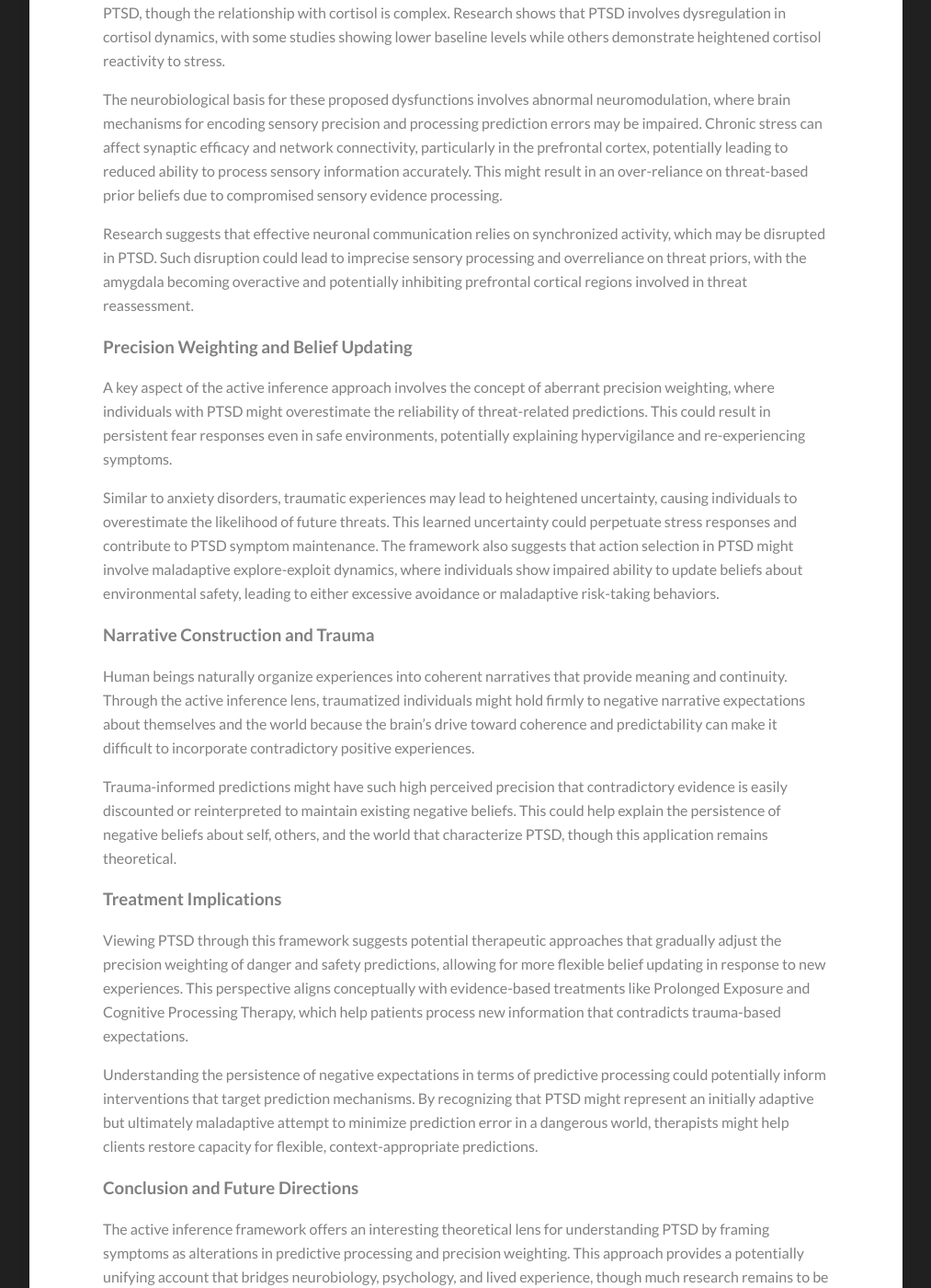
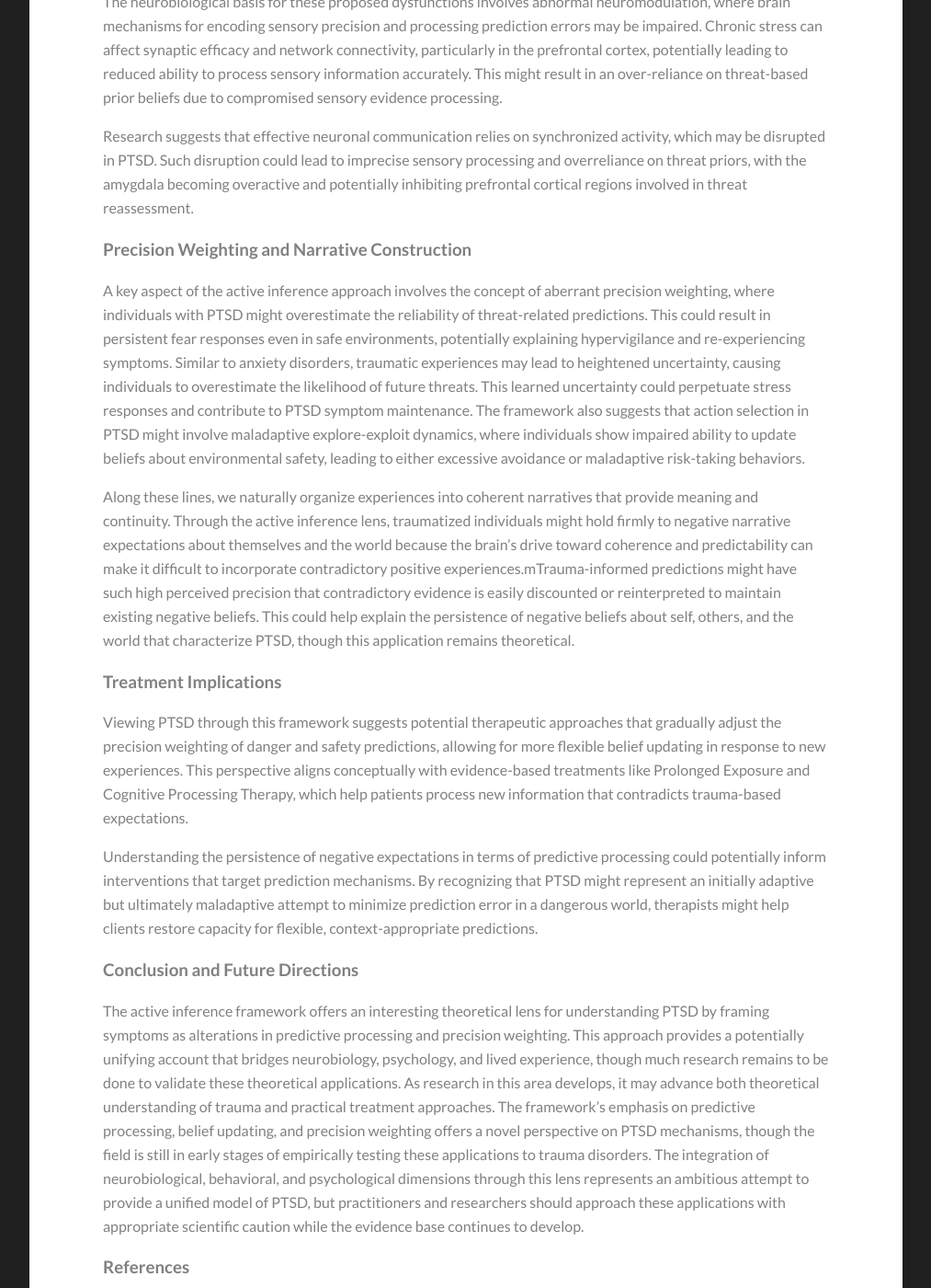
Before and after one commit to Kamran-Afzali/Kamran-Afzali.github.io, a Jekyll site: the page built from _posts/2025-08-25-FEP_PTSD.md, in a window 1280 px wide and 1400 px high, scrolled down 2313 px. Shown: the whole window at 92% size, without its empty margins (133-1146 px from the left). Built offline with Jekyll 4.4.1, drawn with Linux system fonts in a browser that asks for light colours; some of the changed text lies outside the part shown.

Commit message:
Update 2025-08-25-FEP_PTSD.md

```diff
--- a/_posts/2025-08-25-FEP_PTSD.md
+++ b/_posts/2025-08-25-FEP_PTSD.md
@@ -14,19 +14,13 @@
 
 ### The Active Inference Perspective on PTSD
 
-PTSD significantly impacts individuals who have experienced traumatic events, including combat veterans, first responders, and abuse survivors. While traditional models often focus on specific neurobiological dysfunctions or behavioral patterns in isolation, the active inference framework attempts to unify these perspectives. This approach reinterprets neuropsychological dysfunctions by recasting concepts like executive control, attention, and contextual processing in terms of predictive processing and belief updating.
-
-The active inference framework proposes that organisms maintain generative models of their environment and continuously update these models based on sensory evidence. Under this view, PTSD might represent a maladaptive stress response where traumatic experiences fundamentally alter these predictive models. The framework suggests that survival responses like "fight or flight" involve high metabolic costs as the organism allocates resources to address perceived threats.
-
-This perspective reinterprets traditional concepts of top-down executive control and bottom-up sensory processing within an embodied framework. It also reframes neurocognitive functions such as reality testing, fear generalization, fear extinction, and safety learning in terms of predictive processing mechanisms.
+PTSD significantly impacts individuals who have experienced traumatic events, including combat veterans, first responders, and abuse survivors. While traditional models often focus on specific neurobiological dysfunctions or behavioral patterns in isolation, the active inference framework attempts to unify these perspectives. This approach reinterprets neuropsychological dysfunctions by using concepts like executive control, attention, and contextual processing in terms of predictive processing and belief updating. The active inference framework proposes that organisms maintain generative models of their environment and continuously update these models based on sensory evidence. Under this view, PTSD might represent a maladaptive stress response where traumatic experiences fundamentally alter these predictive models. The framework suggests that survival responses like "fight or flight" involve high metabolic costs as the organism allocates resources to address perceived threats. This perspective reinterprets traditional concepts of top-down executive control and bottom-up sensory processing within an embodied framework. It also reframes neurocognitive functions such as reality testing, fear generalization, fear extinction, and safety learning in terms of predictive processing mechanisms.
 
 ### Maladaptive Predictive Processing in PTSD
 
 According to active inference theories, PTSD may cause individuals to develop maladaptive prior beliefs that favor threat-detection responses over exploratory behaviors. These altered priors might impair the usual reality-testing processes that allow for continuous reassessment of environmental safety, instead reinforcing pathological threat responses.
 
-From this perspective, the physiological changes in PTSD could represent a form of altered sensory processing where the brain reduces the precision of sensory signals to conserve metabolic energy. This might lead to decreased effective connectivity between brain regions due to neurochemical imbalances. The resulting state prioritizes safety through heightened threat preparedness, creating a self-maintaining cycle of threat perception.
-
-### Neurobiological Mechanisms and Dysfunction
+From this perspective, the physiological changes in PTSD could represent a form of altered sensory processing where the brain reduces the precision of sensory signals to minimize the surpirse. This might lead to decreased effective connectivity between brain regions due to neurochemical imbalances. The resulting state prioritizes safety through heightened threat preparedness, creating a self-maintaining cycle of threat perception.
 
 Repeated exposure to stressors can alter the brain's predictive models, potentially leading to either habituation or sensitization to stress. The active inference view suggests that PTSD involves two main dysfunctions: an increased bias toward interpreting sensory stimuli as existential threats, and a compromised ability to update these threat assessments based on new evidence.
 
@@ -36,17 +30,11 @@
 
 Research suggests that effective neuronal communication relies on synchronized activity, which may be disrupted in PTSD. Such disruption could lead to imprecise sensory processing and overreliance on threat priors, with the amygdala becoming overactive and potentially inhibiting prefrontal cortical regions involved in threat reassessment.
 
-### Precision Weighting and Belief Updating
+### Precision Weighting and Narrative Construction
 
-A key aspect of the active inference approach involves the concept of aberrant precision weighting, where individuals with PTSD might overestimate the reliability of threat-related predictions. This could result in persistent fear responses even in safe environments, potentially explaining hypervigilance and re-experiencing symptoms.
+A key aspect of the active inference approach involves the concept of aberrant precision weighting, where individuals with PTSD might overestimate the reliability of threat-related predictions. This could result in persistent fear responses even in safe environments, potentially explaining hypervigilance and re-experiencing symptoms. Similar to anxiety disorders, traumatic experiences may lead to heightened uncertainty, causing individuals to overestimate the likelihood of future threats. This learned uncertainty could perpetuate stress responses and contribute to PTSD symptom maintenance. The framework also suggests that action selection in PTSD might involve maladaptive explore-exploit dynamics, where individuals show impaired ability to update beliefs about environmental safety, leading to either excessive avoidance or maladaptive risk-taking behaviors.
 
-Similar to anxiety disorders, traumatic experiences may lead to heightened uncertainty, causing individuals to overestimate the likelihood of future threats. This learned uncertainty could perpetuate stress responses and contribute to PTSD symptom maintenance. The framework also suggests that action selection in PTSD might involve maladaptive explore-exploit dynamics, where individuals show impaired ability to update beliefs about environmental safety, leading to either excessive avoidance or maladaptive risk-taking behaviors.
-
-### Narrative Construction and Trauma
-
-Human beings naturally organize experiences into coherent narratives that provide meaning and continuity. Through the active inference lens, traumatized individuals might hold firmly to negative narrative expectations about themselves and the world because the brain's drive toward coherence and predictability can make it difficult to incorporate contradictory positive experiences.
-
-Trauma-informed predictions might have such high perceived precision that contradictory evidence is easily discounted or reinterpreted to maintain existing negative beliefs. This could help explain the persistence of negative beliefs about self, others, and the world that characterize PTSD, though this application remains theoretical.
+Along these lines, we naturally organize experiences into coherent narratives that provide meaning and continuity. Through the active inference lens, traumatized individuals might hold firmly to negative narrative expectations about themselves and the world because the brain's drive toward coherence and predictability can make it difficult to incorporate contradictory positive experiences.mTrauma-informed predictions might have such high perceived precision that contradictory evidence is easily discounted or reinterpreted to maintain existing negative beliefs. This could help explain the persistence of negative beliefs about self, others, and the world that characterize PTSD, though this application remains theoretical.
 
 ### Treatment Implications
 
@@ -56,11 +44,7 @@
 
 ### Conclusion and Future Directions
 
-The active inference framework offers an interesting theoretical lens for understanding PTSD by framing symptoms as alterations in predictive processing and precision weighting. This approach provides a potentially unifying account that bridges neurobiology, psychology, and lived experience, though much research remains to be done to validate these theoretical applications.
-
-As research in this area develops, it may advance both theoretical understanding of trauma and practical treatment approaches. The framework's emphasis on predictive processing, belief updating, and precision weighting offers a novel perspective on PTSD mechanisms, though the field is still in early stages of empirically testing these applications to trauma disorders.
-
-The integration of neurobiological, behavioral, and psychological dimensions through this lens represents an ambitious attempt to provide a unified model of PTSD, but practitioners and researchers should approach these applications with appropriate scientific caution while the evidence base continues to develop.
+The active inference framework offers an interesting theoretical lens for understanding PTSD by framing symptoms as alterations in predictive processing and precision weighting. This approach provides a potentially unifying account that bridges neurobiology, psychology, and lived experience, though much research remains to be done to validate these theoretical applications. As research in this area develops, it may advance both theoretical understanding of trauma and practical treatment approaches. The framework's emphasis on predictive processing, belief updating, and precision weighting offers a novel perspective on PTSD mechanisms, though the field is still in early stages of empirically testing these applications to trauma disorders. The integration of neurobiological, behavioral, and psychological dimensions through this lens represents an ambitious attempt to provide a unified model of PTSD, but practitioners and researchers should approach these applications with appropriate scientific caution while the evidence base continues to develop.
 
 
 ### References
```
